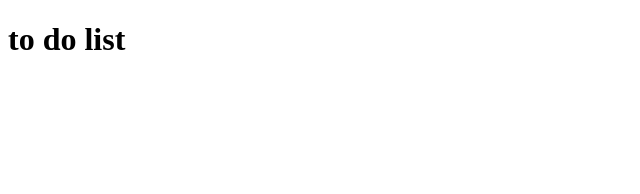
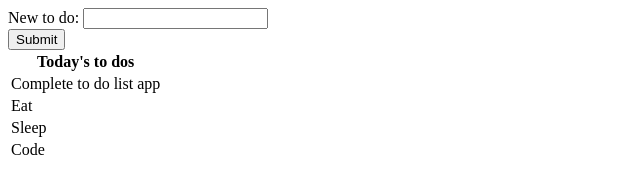
Before and after one commit to sushiogoto/todoApp, a website: page client/index.html in a window 1280 px wide. Shown: the whole page, without its empty margins (0-640 px from the left). Drawn offline with Linux system fonts and the light colour scheme.

Commit message:
Add dummy data and show client side to do list

```diff
--- /dev/null
+++ b/client/collections/ToDos.js
@@ -0,0 +1,8 @@
+var ToDos = Backbone.Collection.extend({
+
+  model: ToDoModel,
+
+  initialize: function() {
+  }
+
+});
--- /dev/null
+++ b/client/data/data.js
@@ -0,0 +1,14 @@
+var toDoData = [
+  {
+    item: 'Complete to do list app'
+  },
+  {
+    item: 'Eat'
+  },
+  {
+    item: 'Sleep'
+  },
+  {
+    item: 'Code'
+  }
+];
--- a/client/index.html
+++ b/client/index.html
@@ -3,14 +3,31 @@
 <head>
   <meta charset="UTF-8">
   <title>To Do List</title>
-  <script src="bower_components/jquery/dist/jquery.js"></script>
-  <script src="bower_components/underscore/underscore.js"></script>
+  <script src="bower_components/jquery/dist/jquery.min.js"></script>
+  <script src="bower_components/underscore/underscore-min.js"></script>
   <script src="bower_components/backbone/backbone.js"></script>
-  <script src="scripts/app.js"></script>
+
+  <script src="data/data.js"></script>
+  <script src="models/AppModel.js"></script>
+  <script src="models/ToDoModel.js"></script>
+  <script src="collections/ToDos.js"></script>
+  <script src="views/AppView.js"></script>
+  <script src="views/ToDoEntryView.js"></script>
+  <script src="views/ToDoListView.js"></script>
 </head>
 <body>
   <div id="main">
-    <h1>to do list</h1>
+    <form action="demo_form.asp">
+      New to do: <input type="text" name="todoitem"><br>
+      <input type="submit" value="Submit">
+    </form>
   </div>
+  <script>
+    var toDoList = new ToDos(toDoData);
+    var app = new AppModel({ toDoList: toDoList });
+
+    var appView = new AppView({ el: $('#main'), model: app });
+
+  </script>
 </body>
 </html>
--- /dev/null
+++ b/client/models/AppModel.js
@@ -0,0 +1,6 @@
+var AppModel = Backbone.Model.extend({
+  initialize: function(params) {
+    // this.set('toDoList', new ToDoModel());
+    this.set('toDos', new ToDos());
+  },
+});
--- /dev/null
+++ b/client/models/ToDoModel.js
@@ -0,0 +1,11 @@
+var ToDoModel = Backbone.Model.extend({
+
+  initialize: function() {
+
+  },
+
+  add: function() {
+    console.log('meow');
+  }
+
+});
--- /dev/null
+++ b/client/views/AppView.js
@@ -0,0 +1,19 @@
+var AppView = Backbone.View.extend({
+  initialize: function (params) {
+    this.toDoListView = new ToDoListView({
+      collection: this.model.get('toDoList')
+    });
+
+    this.render();
+  },
+
+  events: {
+
+  },
+
+  render: function () {
+    return this.$el.append([
+      this.toDoListView.$el
+    ]);
+  }
+});
--- /dev/null
+++ b/client/views/ToDoEntryView.js
@@ -0,0 +1,9 @@
+var ToDoEntryView = Backbone.View.extend({
+  tagName: 'tr',
+
+  template: _.template('<td><%= item %></td>'),
+
+  render: function() {
+    return this.$el.html(this.template(this.model.attributes));
+  }
+});
--- /dev/null
+++ b/client/views/ToDoListView.js
@@ -0,0 +1,22 @@
+var ToDoListView = Backbone.View.extend({
+
+  tagName: 'table',
+
+  className: 'to-dos',
+
+  initialize: function() {
+    this.render();
+    this.collection.on('add', this.render, this);
+  },
+
+  render: function() {
+    this.$el.children().detach();
+
+    this.$el.html('<th>Today\'s to dos</th>').append(
+      this.collection.map(function(todo) {
+        return new ToDoEntryView({
+          model: todo
+        }).render();
+      }));
+  }
+});
```
Also changed, not shown: client/scripts/app.js (deleted).
